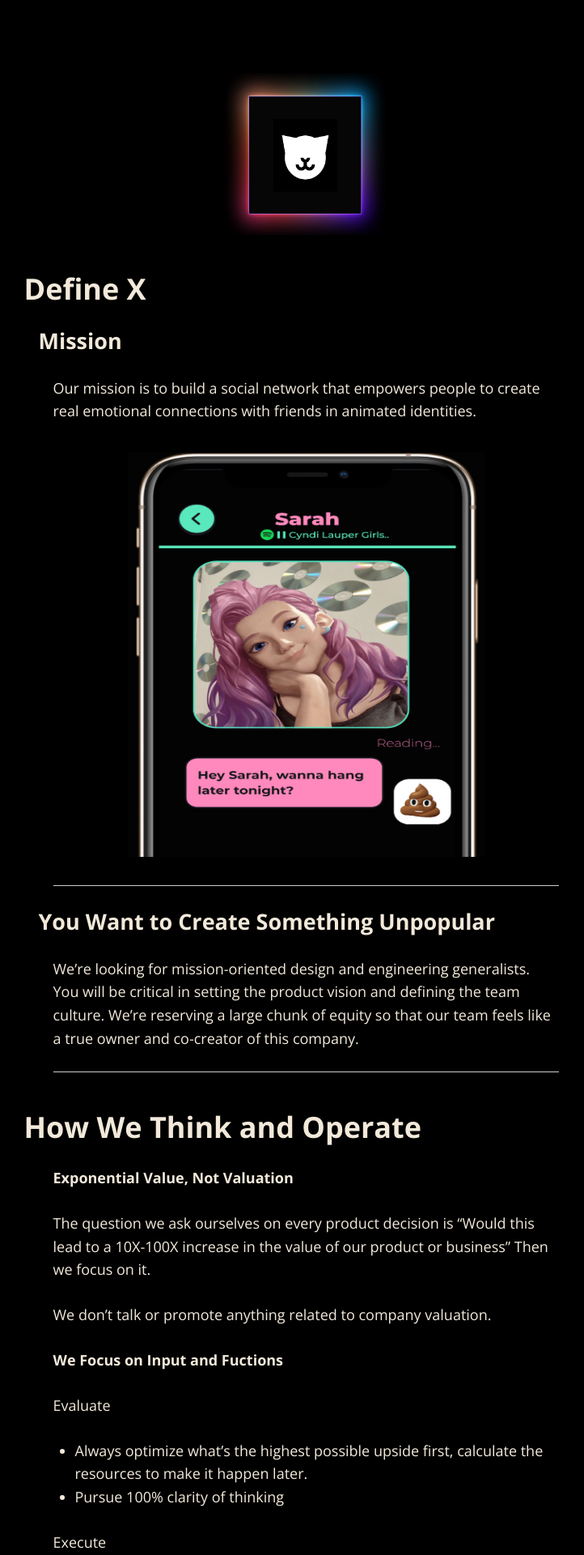
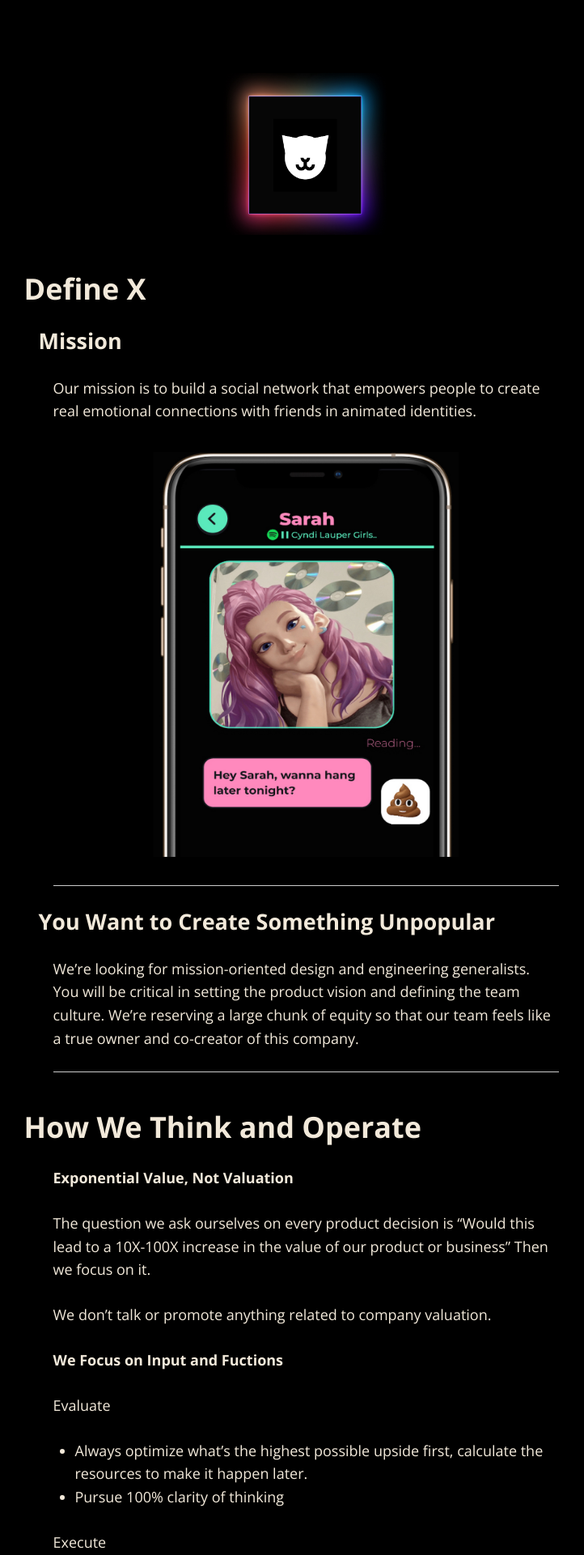
Before and after one commit to tarsmachine/tarsmachine.github.io, a Jekyll site: the page built from index.md, in a window 1280 px wide. Shown: the top 1920 px of the page at 81% size, without its empty margins (262-984 px from the left). Built offline with Jekyll 4.4.1, drawn with Linux system fonts in a browser that asks for light colours; nearby versions of some CDN libraries.

Commit message:
Update index.md

```diff
--- a/index.md
+++ b/index.md
@@ -11,7 +11,7 @@ layout: default
 
 Our mission is to build a social network that empowers people to create real emotional connections with friends in animated identities.
 
-<img src="images/screen.png" alt="sample image" width="4000" height="500">
+<img src="images/screen.png" alt="sample image" width="400" height="500">
 
 ---
 
```
